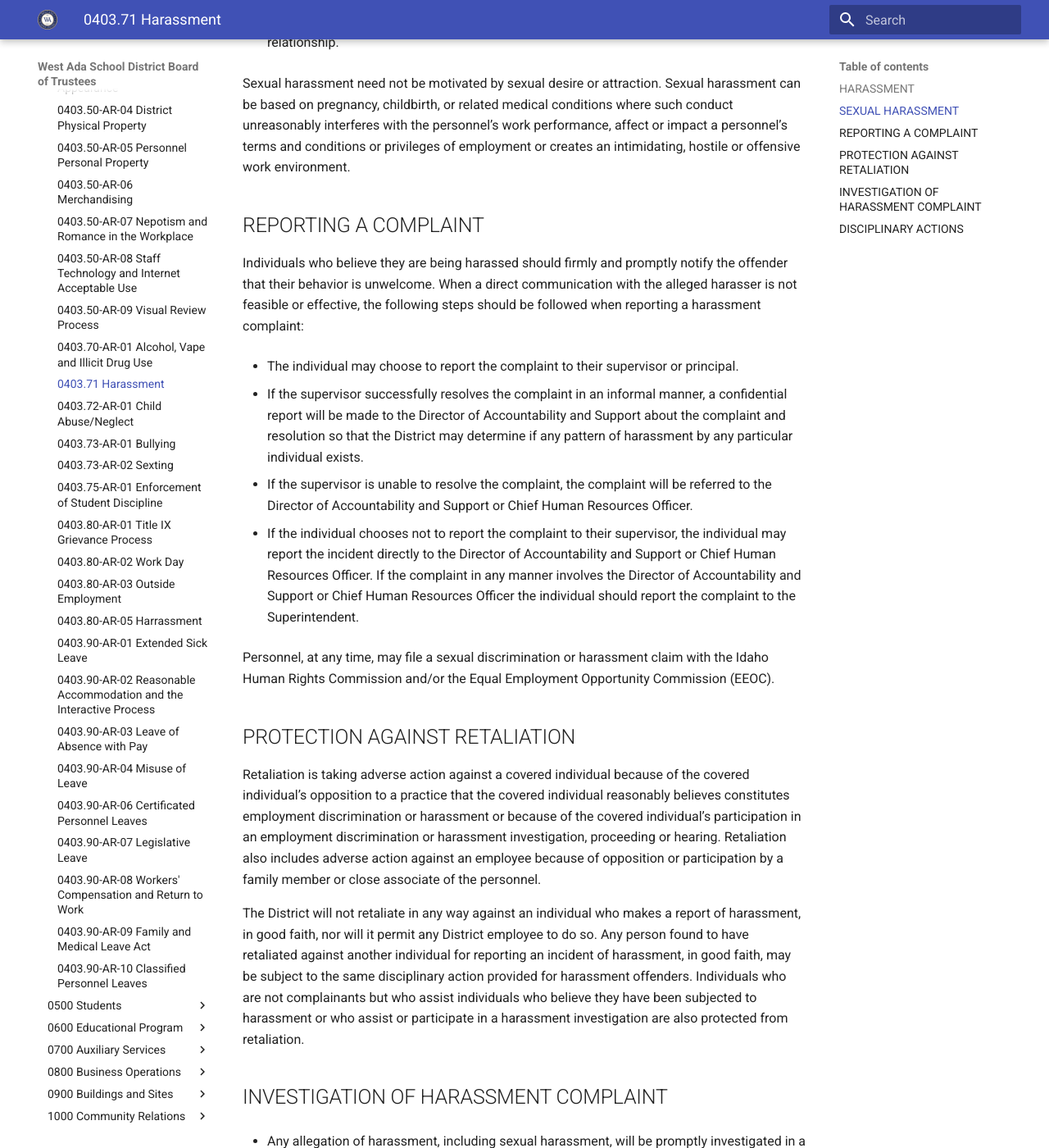
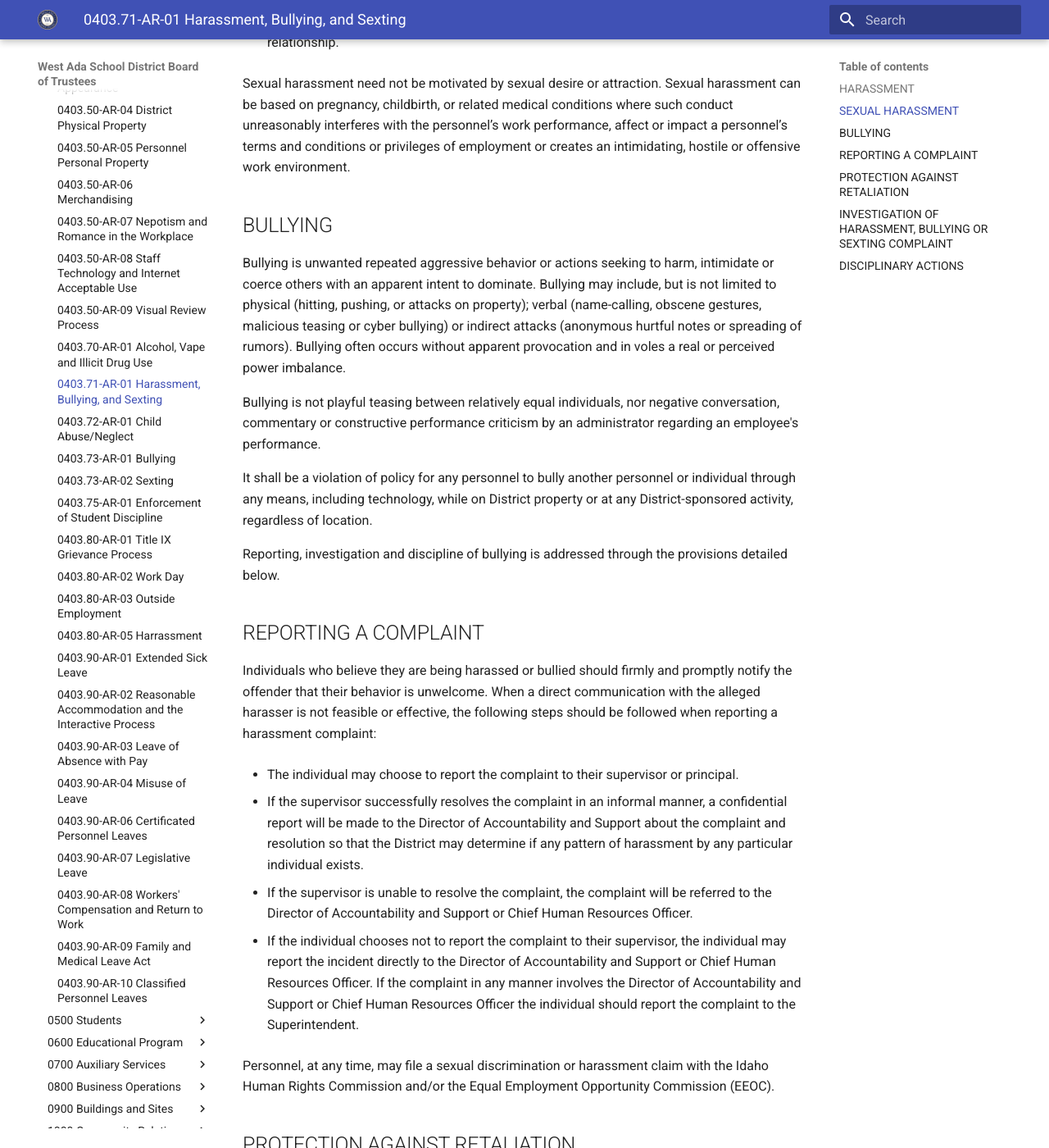
Before and after one commit to westada/section-400-hr-policy-review, an MkDocs documentation site: the page built from docs/regulations/0400-Staff/0403.71-AR-01.md, in a window 1280 px wide and 1400 px high, scrolled down 2229 px. Shown: the whole window at 82% size. Built offline with MkDocs 1.6.1 and Material for MkDocs 9.7.7, drawn with Linux system fonts in a browser that asks for light colours; some of the changed text lies outside the part shown.

Commit message:
403.71 AR-01 Edits
ok to delete 403.80 AR-05

```diff
--- a/docs/regulations/0400-Staff/0403.71-AR-01.md
+++ b/docs/regulations/0400-Staff/0403.71-AR-01.md
@@ -1,7 +1,7 @@
 ---
 created: 2009-03-17
 reviewed: 2009-03-17
-title: 0403.71 Harassment
+title: 0403.71-AR-01 Harassment, Bullying, and Sexting
 code: "0403.71"
 statutory: True
 kind: Policy
@@ -61,9 +61,19 @@ Sexual harassment is a form of misconduct that includes unwelcome sexual advance
 
 Sexual harassment need not be motivated by sexual desire or attraction. Sexual harassment can be based on pregnancy, childbirth, or related medical conditions where such conduct unreasonably interferes with the personnel’s work performance, affect or impact a personnel’s terms and conditions or privileges of employment or creates an intimidating, hostile or offensive work environment.
 
+## BULLYING
+
+Bullying is unwanted repeated aggressive behavior or actions seeking to harm, intimidate or coerce others with an apparent intent to dominate.   Bullying may include, but is not limited to physical (hitting, pushing, or attacks on property); verbal (name-calling, obscene gestures, malicious teasing or cyber bullying) or indirect attacks (anonymous hurtful notes or spreading of rumors).   Bullying often occurs without apparent provocation and in voles a real or perceived power imbalance.
+
+Bullying is not playful teasing between relatively equal individuals, nor negative conversation, commentary or constructive performance criticism by an administrator regarding an employee's performance.
+
+It shall be a violation of policy for any personnel to bully another personnel or individual through any means, including technology, while on District property or at any District-sponsored activity, regardless of location.
+
+Reporting, investigation and discipline of bullying is addressed through the provisions detailed below.
+
 ## REPORTING A COMPLAINT
 
-Individuals who believe they are being harassed should firmly and promptly notify the offender that their behavior is unwelcome. When a direct communication with the alleged harasser is not feasible or effective, the following steps should be followed when reporting a harassment complaint:
+Individuals who believe they are being harassed or bullied should firmly and promptly notify the offender that their behavior is unwelcome. When a direct communication with the alleged harasser is not feasible or effective, the following steps should be followed when reporting a harassment complaint:
 
 - The individual may choose to report the complaint to their supervisor or principal.
 
@@ -81,9 +91,9 @@ Retaliation is taking adverse action against a covered individual because of the
 
 The District will not retaliate in any way against an individual who makes a report of harassment, in good faith, nor will it permit any District employee to do so. Any person found to have retaliated against another individual for reporting an incident of harassment, in good faith, may be subject to the same disciplinary action provided for harassment offenders. Individuals who are not complainants but who assist individuals who believe they have been subjected to harassment or who assist or participate in a harassment investigation are also protected from retaliation.
 
-## INVESTIGATION OF HARASSMENT COMPLAINT
+## INVESTIGATION OF HARASSMENT, BULLYING OR SEXTING COMPLAINT
 
-- Any allegation of harassment, including sexual harassment, will be promptly investigated in a confidential manner to protect the privacy of all individuals involved.
+- Any allegation of harassment, including sexual harassment, bullying, or sexting will be promptly investigated in a confidential manner to protect the privacy of all individuals involved.
 
 - Confidentiality will be maintained throughout the investigatory process to the extent practical and appropriate under the circumstances.
 
@@ -97,6 +107,6 @@ The District will not retaliate in any way against an individual who makes a rep
 
 ## DISCIPLINARY ACTIONS
 
-When it is brought to their attention, principals and supervisors must take affirmative steps to stop harassment by subordinates or non-personnel, including, warning, discipline and recommending possible probation or dismissal.
+When it is brought to their attention, principals and supervisors must take affirmative steps to stop harassment, bullying, or sexting by subordinates or non-personnel, including, warning, discipline and recommending possible probation or dismissal.
 
-If the investigation finds that personnel has harassed another employee or a student, disciplinary actions may include probation, suspension and/or dismissal from employment. In addition, documentation regarding the disciplinary action will be placed in the individual’s personnel file.
+If the investigation finds that personnel has harassed another personnel or a student, disciplinary actions may include probation, suspension and/or dismissal from employment. In addition, documentation regarding the disciplinary action will be placed in the individual’s personnel file.
```
